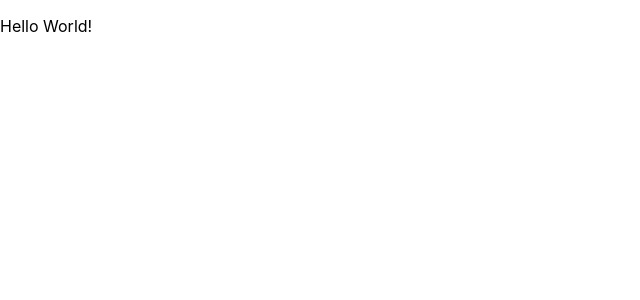
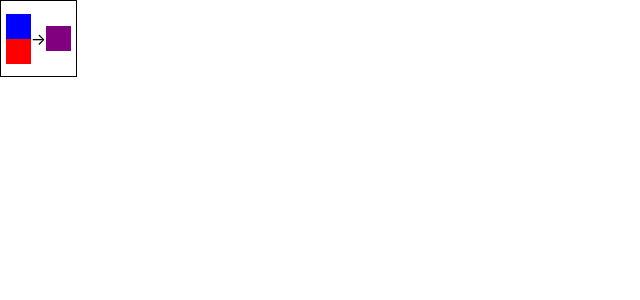
Before and after one commit to AidenKerr/genetic-v2, a React (Create React App) app: page / in a window 1280 px wide. Shown: the top 300 px of the page, without its empty margins (0-640 px from the left). Built offline with nearby package versions, Linux system fonts and the light colour scheme.

Commit message:
Add Family Component

```diff
--- a/src/App.js
+++ b/src/App.js
@@ -4,7 +4,11 @@ import Family from './components/Family.js'
 
 function App() {
   return (
-      <Family />
+      <Family
+          mommy="blue"
+          daddy="red"
+          child="purple"
+      />
   );
 }
 
--- /dev/null
+++ b/src/components/Family.css
@@ -0,0 +1,14 @@
+.container {
+    display: flex;
+    align-items: center;
+    justify-content: center;
+    width: 75px;
+    height: 75px;
+    border-style: solid;
+    border-width: 1px;
+}
+
+.individual {
+    height: 25px;
+    width: 25px;
+}
--- a/src/components/Family.js
+++ b/src/components/Family.js
@@ -1,8 +1,22 @@
 import React from 'react';
+import '../components/Family.css';
 
-function Family() {
+
+function Family(props) {
+    const daddy = props.daddy;
+    const mommy = props.mommy;
+    const child = props.child;
+
     return (
-        <p>Hello World!</p>
+        <div className={'container'}>
+            <div>
+                <div className={'individual'} style={{backgroundColor: mommy}}></div>
+                <div className={'individual'} style={{backgroundColor: daddy}}></div>
+            </div>
+            ->
+            <div className={'individual'} style={{backgroundColor: child}}></div>
+
+        </div>
     );
 
 }
```
